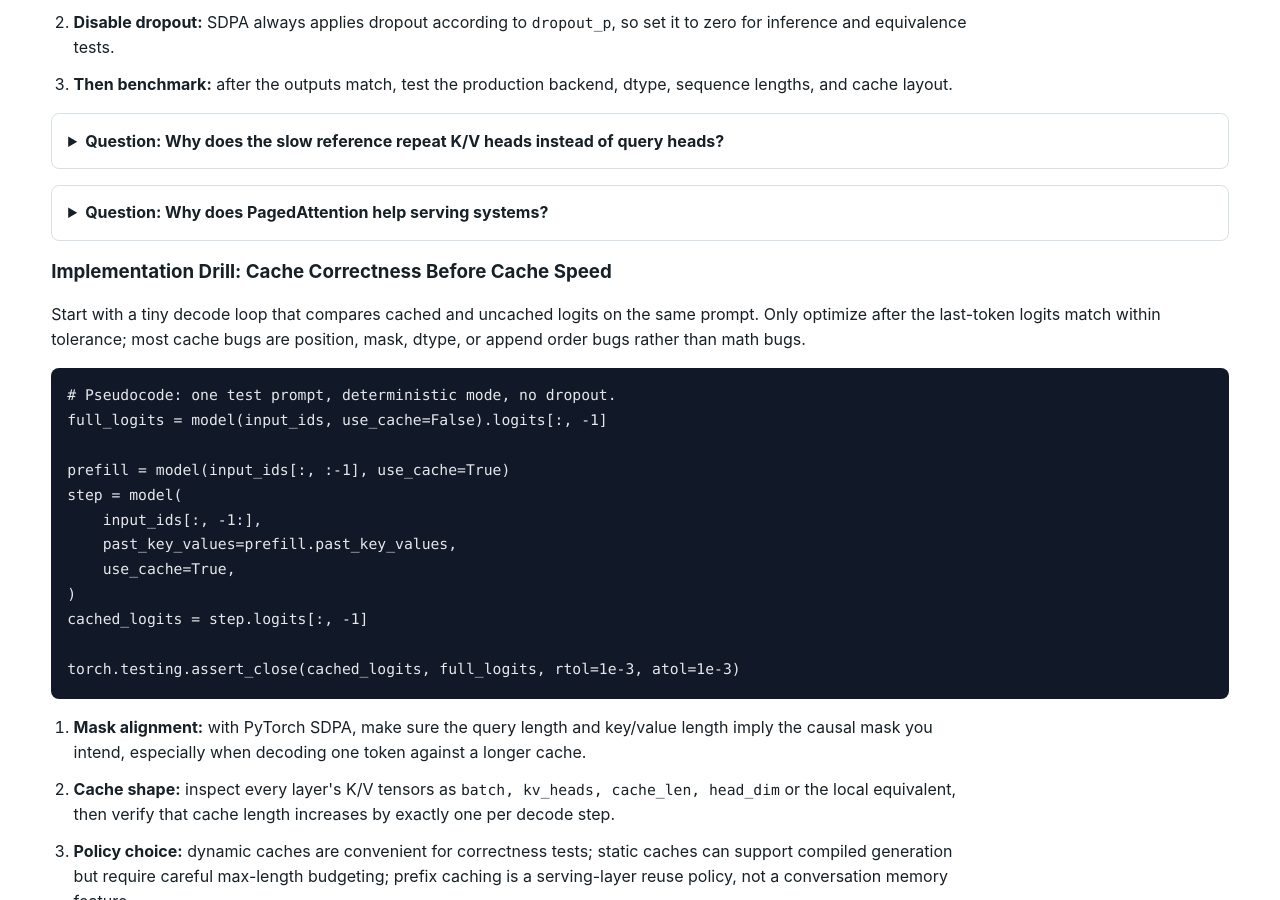
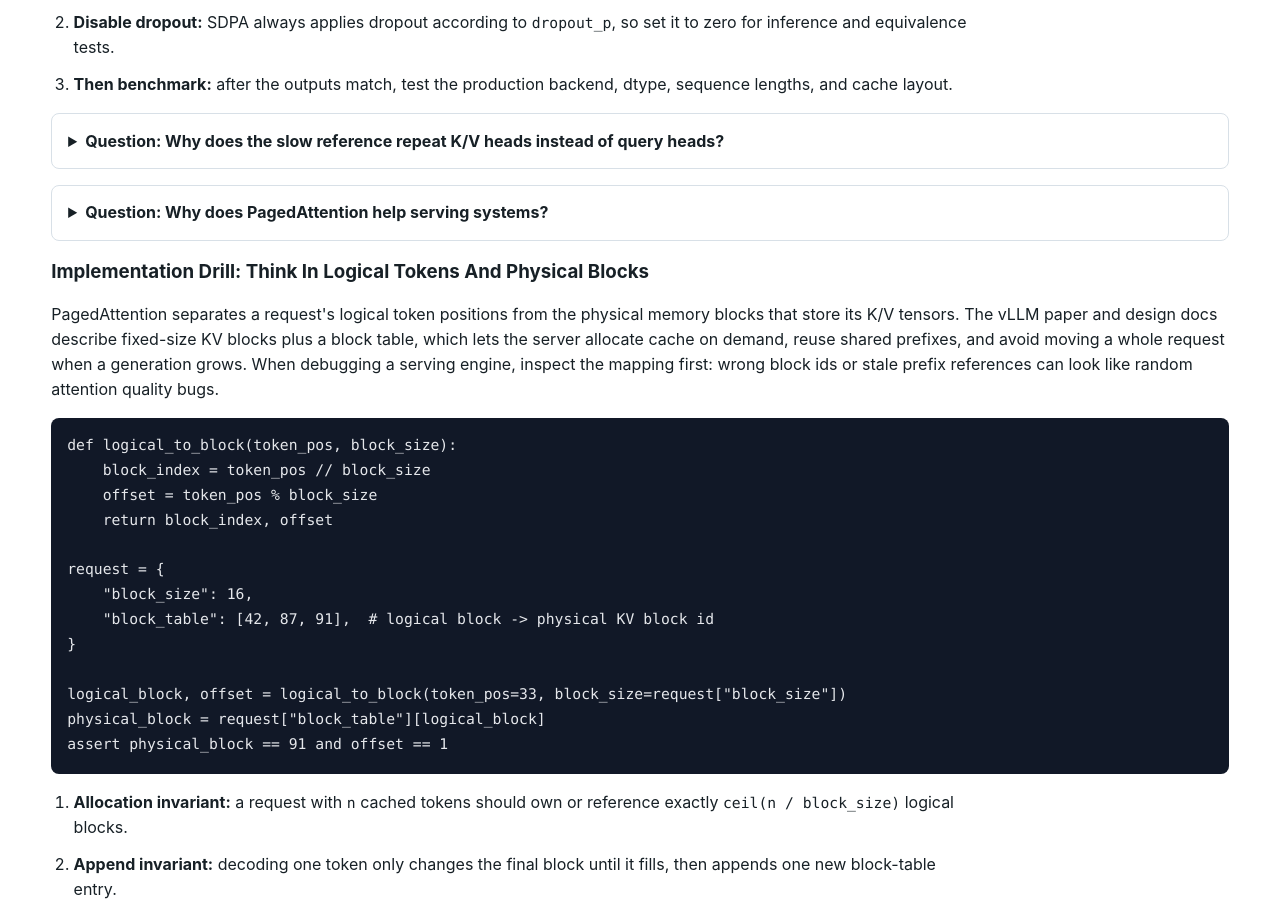
Before and after one commit to kennethli319/kennethli319.github.io, a Jekyll site: the page llm-ml-course/lessons/decoding-kv-cache.html, which Jekyll copies as it is, in a window 1280 px wide and 900 px high, scrolled down 5614 px. Built offline with Jekyll 4.4.1, drawn with Linux system fonts in a browser that asks for light colours; some of the changed text lies outside the part shown.

Commit message:
Sync LLM course PagedAttention drill

```diff
--- a/llm-ml-course/lessons/decoding-kv-cache.html
+++ b/llm-ml-course/lessons/decoding-kv-cache.html
@@ -230,6 +230,39 @@ torch.testing.assert_close(fast, slow, rtol=2e-3, atol=2e-3)</code></pre>
         <summary>Question: Why does PagedAttention help serving systems?</summary>
         <p>It manages KV cache in blocks instead of requiring each request to reserve one large contiguous cache region, which reduces waste from variable-length prompts and generations.</p>
       </details>
+      <h3>Implementation Drill: Think In Logical Tokens And Physical Blocks</h3>
+      <p>
+        PagedAttention separates a request's logical token positions from the
+        physical memory blocks that store its K/V tensors. The vLLM paper and
+        design docs describe fixed-size KV blocks plus a block table, which lets
+        the server allocate cache on demand, reuse shared prefixes, and avoid
+        moving a whole request when a generation grows. When debugging a serving
+        engine, inspect the mapping first: wrong block ids or stale prefix
+        references can look like random attention quality bugs.
+      </p>
+      <pre><code class="language-python">def logical_to_block(token_pos, block_size):
+    block_index = token_pos // block_size
+    offset = token_pos % block_size
+    return block_index, offset
+
+request = {
+    "block_size": 16,
+    "block_table": [42, 87, 91],  # logical block -> physical KV block id
+}
+
+logical_block, offset = logical_to_block(token_pos=33, block_size=request["block_size"])
+physical_block = request["block_table"][logical_block]
+assert physical_block == 91 and offset == 1</code></pre>
+      <ol class="steps">
+        <li><strong>Allocation invariant:</strong> a request with <code>n</code> cached tokens should own or reference exactly <code>ceil(n / block_size)</code> logical blocks.</li>
+        <li><strong>Append invariant:</strong> decoding one token only changes the final block until it fills, then appends one new block-table entry.</li>
+        <li><strong>Prefix invariant:</strong> shared prompt blocks need reference counts or equivalent ownership tracking before multiple requests can reuse them safely.</li>
+        <li><strong>Scheduler invariant:</strong> admission control should count allocated and soon-needed KV blocks, not just request count or prompt length.</li>
+      </ol>
+      <details class="qa">
+        <summary>Question: What does the block table buy over one contiguous KV tensor per request?</summary>
+        <p>It lets logical sequence positions map to non-contiguous physical blocks, so variable-length requests can grow, finish, and share prefixes without forcing large contiguous allocations or cache copies.</p>
+      </details>
       <h3>Implementation Drill: Cache Correctness Before Cache Speed</h3>
       <p>
         Start with a tiny decode loop that compares cached and uncached logits
@@ -455,6 +488,7 @@ out = F.scaled_dot_product_attention(
       </p>
       <p>
         Sources: <a href="https://arxiv.org/abs/2309.06180">vLLM / PagedAttention</a>,
+        <a href="https://docs.vllm.ai/en/latest/design/paged_attention/">vLLM paged attention design</a>,
         <a href="https://arxiv.org/abs/2205.14135">FlashAttention</a>,
         <a href="https://arxiv.org/abs/1904.09751">The Curious Case of Neural Text Degeneration</a>,
         <a href="https://huggingface.co/docs/transformers/en/generation_strategies">Hugging Face generation strategies</a>,
```
